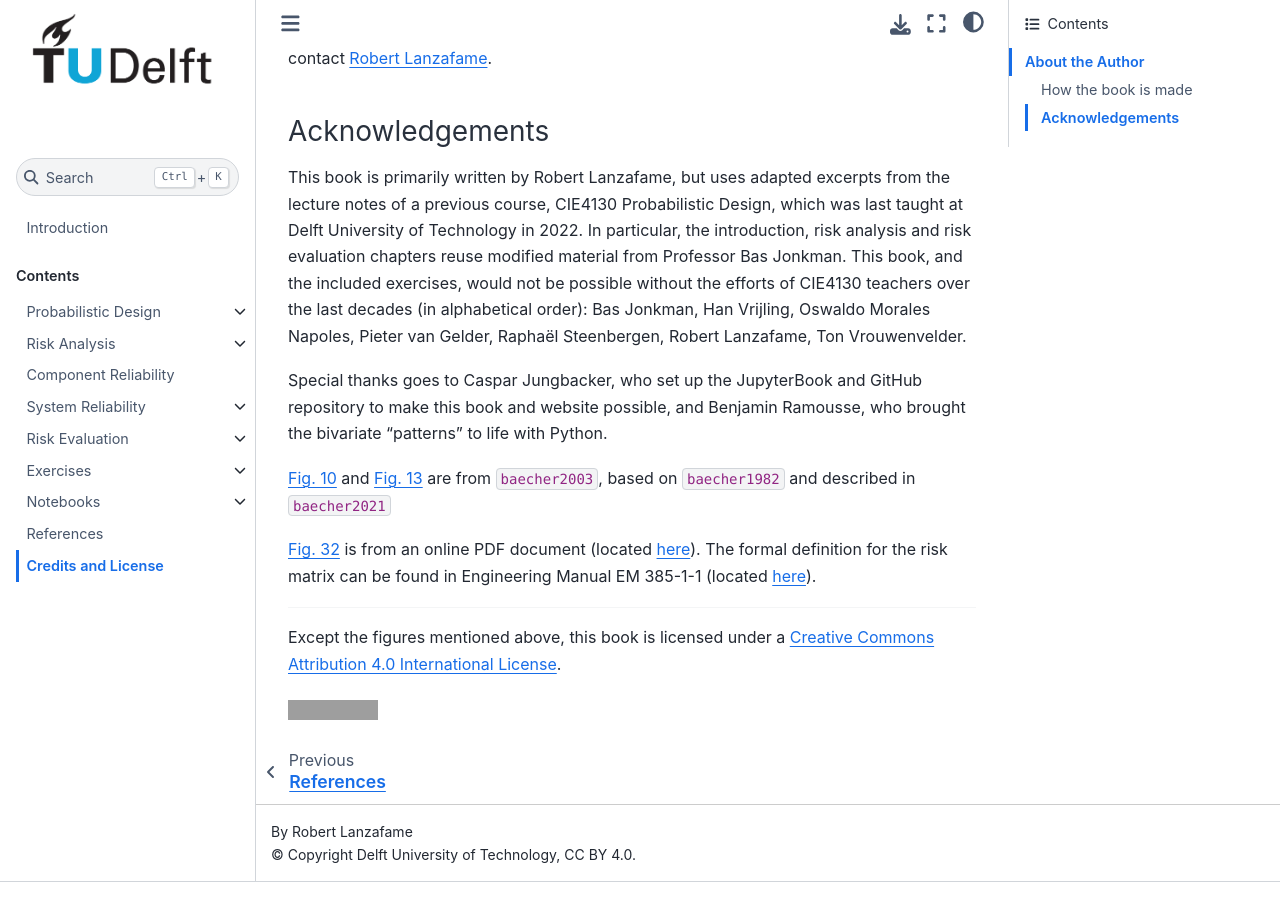
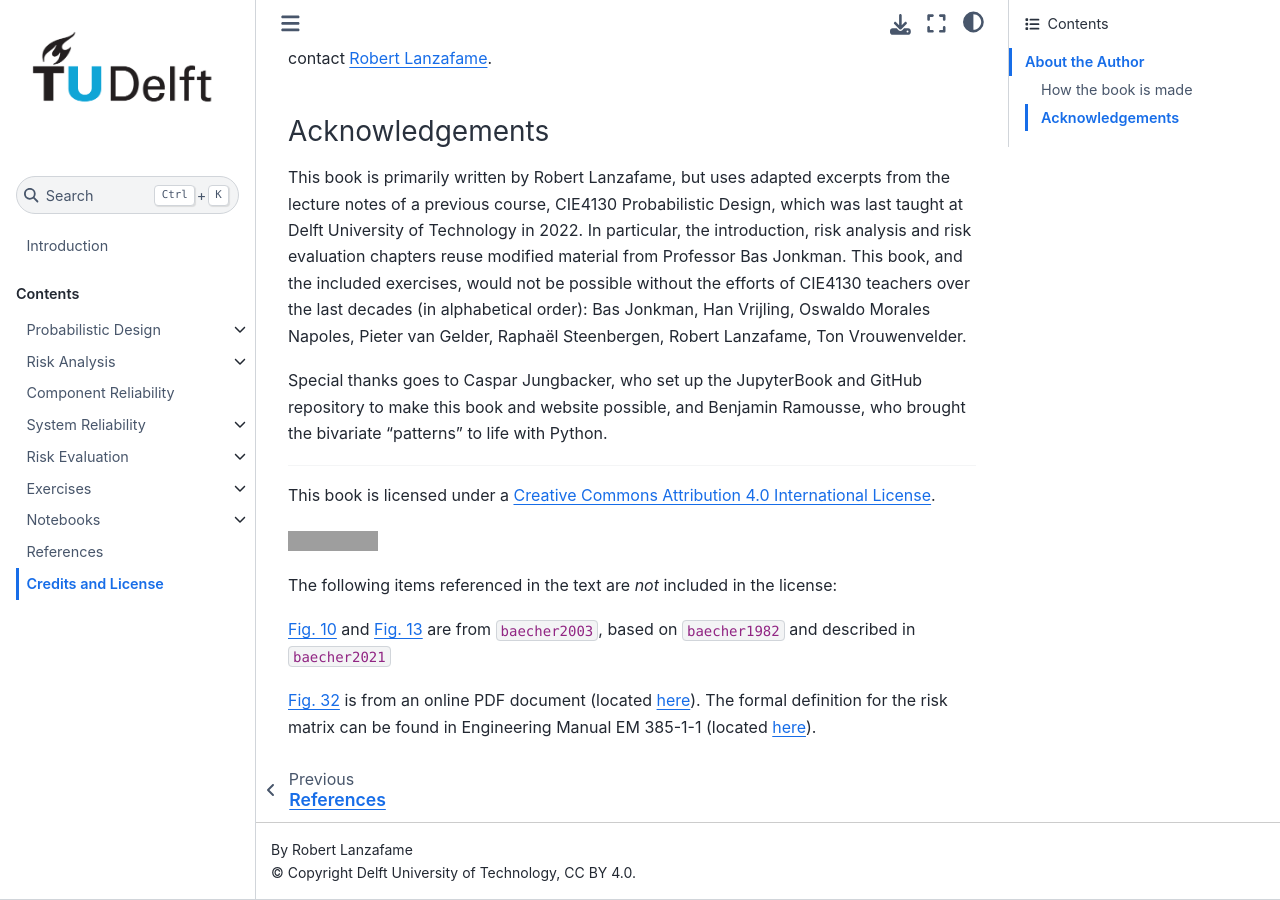
Before and after one commit to prob-design/risk-reliability, a Jupyter Book: the page built from book/credits.md, in a window 1280 px wide and 900 px high, scrolled down 538 px. Built offline with Jupyter Book 1.0.4 settings and Sphinx 7.4.7 and the Sphinx Book theme 1.1.4, drawn with Linux system fonts in a browser that asks for light colours; cross-references to code outside the pages are shown as plain code; grey boxes are pictures that could not be loaded.

Commit message:
update right to quote

```diff
--- a/book/credits.md
+++ b/book/credits.md
@@ -20,14 +20,14 @@
 
 Special thanks goes to Caspar Jungbacker, who set up the JupyterBook and GitHub repository to make this book and website possible, and Benjamin Ramousse, who brought the bivariate "patterns" to life with Python.
 
+---
 
+This book is licensed under a <a rel="license" href="http://creativecommons.org/licenses/by/4.0/">Creative Commons Attribution 4.0 International License</a>.
+
+<a rel="license" href="http://creativecommons.org/licenses/by/4.0/"><img alt="Creative Commons License" style="border-width:0" src="https://i.creativecommons.org/l/by/4.0/88x31.png"/></a>
+
+The following items referenced in the text are _not_ included in the license:
 
 {numref}`risk-curve-baecher` and {numref}`risk-curve-baecher-2` are from {cite:t}`baecher2003`, based on {cite:t}`baecher1982` and described in {cite:t}`baecher2021`
 
 {numref}`risk_matrix` is from an online PDF document (located [here](https://home.army.mil/lee/application/files/7815/3809/1878/Tables.pdf)). The formal definition for the risk matrix can be found in Engineering Manual EM 385-1-1 (located [here](https://www.publications.usace.army.mil/portals/76/publications/engineermanuals/em_385-1-1.pdf)).
-
----
-
-Except the figures mentioned above, this book is licensed under a <a rel="license" href="http://creativecommons.org/licenses/by/4.0/">Creative Commons Attribution 4.0 International License</a>.
-
-<a rel="license" href="http://creativecommons.org/licenses/by/4.0/"><img alt="Creative Commons License" style="border-width:0" src="https://i.creativecommons.org/l/by/4.0/88x31.png"/></a>
```
